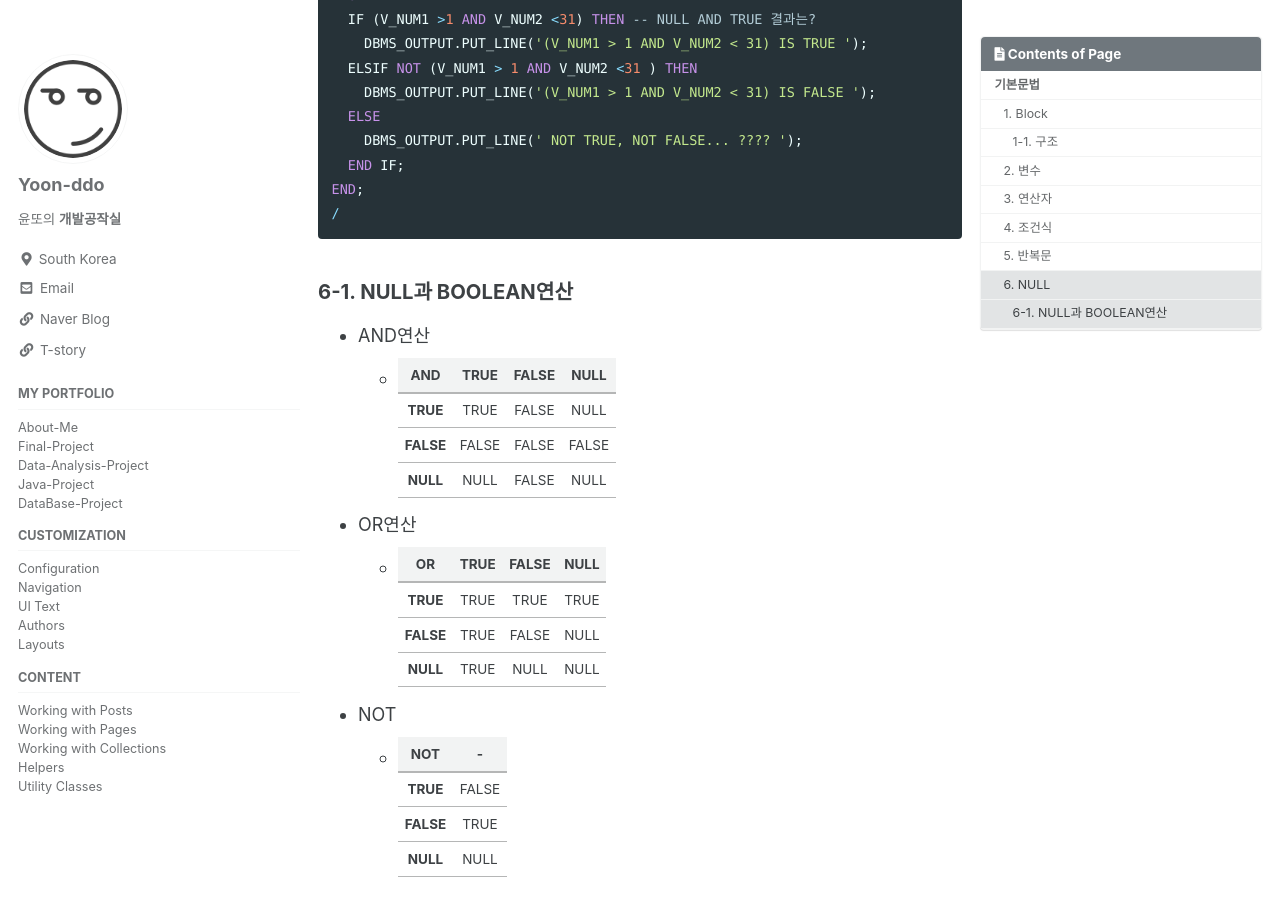
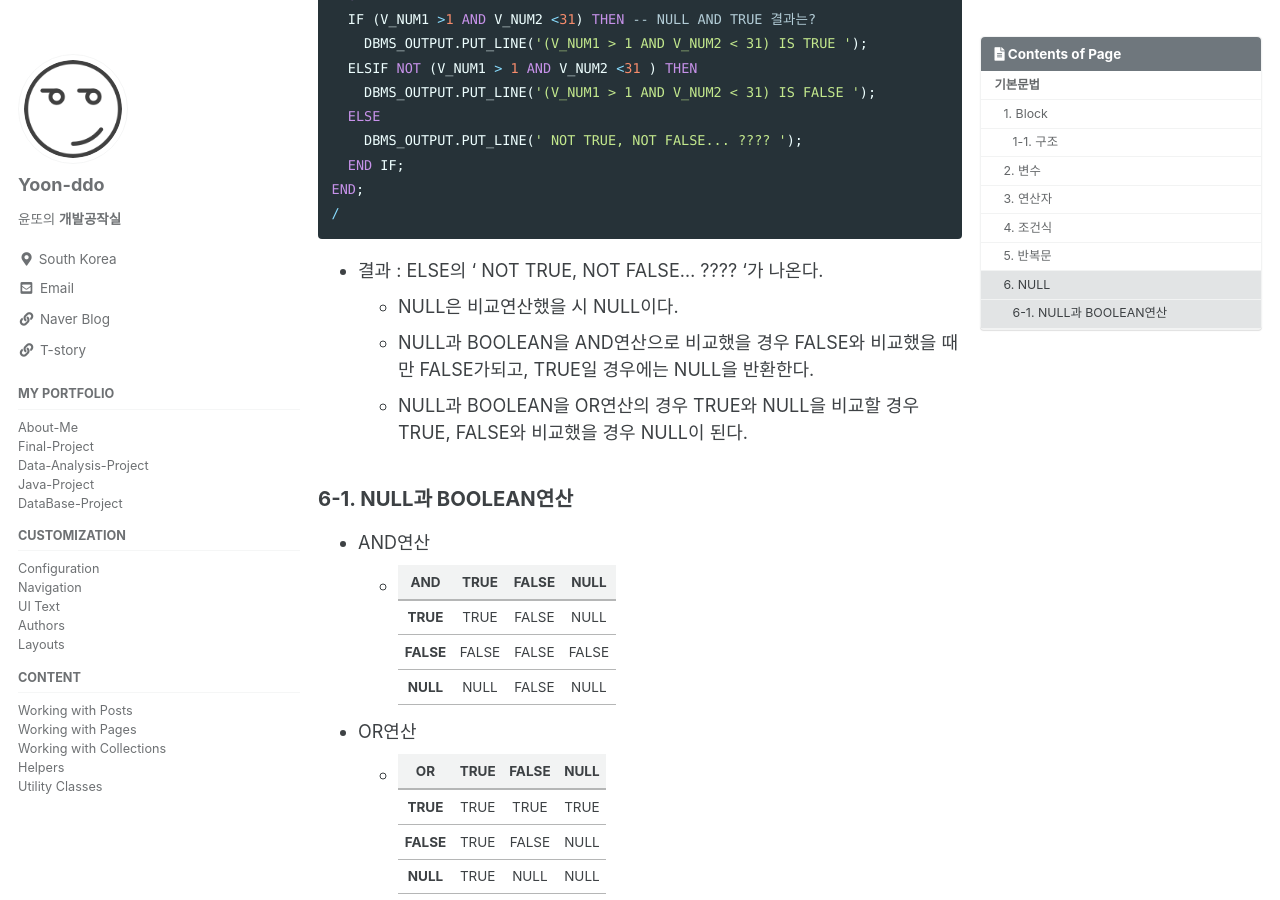
Before and after one commit to Yoon-ddo/Yoon-ddo.github.io, a Jekyll site: the page built from _posts/2021-07-01-PLSQL02_기본문법.md, in a window 1280 px wide and 900 px high, scrolled down 3953 px. Built offline with Jekyll 4.4.1, drawn with Linux system fonts in a browser that asks for light colours; cached includes are drawn as plain includes.

Commit message:
Update 2021-07-01-PLSQL02_기본문법.md

````diff
--- a/_posts/2021-07-01-PLSQL02_기본문법.md
+++ b/_posts/2021-07-01-PLSQL02_기본문법.md
@@ -150,6 +150,11 @@ BEGIN
 END;
 /
 ```
+- 결과 : ELSE의  ' NOT TRUE, NOT FALSE... ???? '가 나온다.
+  * NULL은 비교연산했을 시 NULL이다.
+  * NULL과 BOOLEAN을 AND연산으로 비교했을 경우 FALSE와 비교했을 때만 FALSE가되고, TRUE일 경우에는 NULL을 반환한다.
+  * NULL과 BOOLEAN을 OR연산의 경우 TRUE와 NULL을 비교할 경우 TRUE, FALSE와 비교했을 경우 NULL이 된다.
+
 
 ### 6-1. NULL과 BOOLEAN연산
 - AND연산
````
